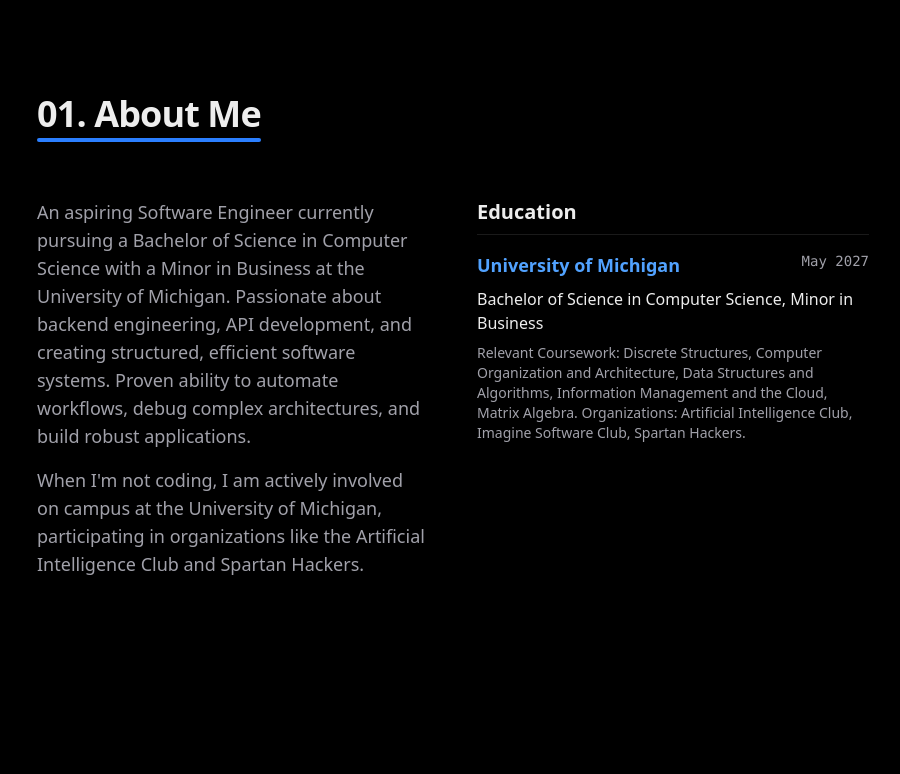
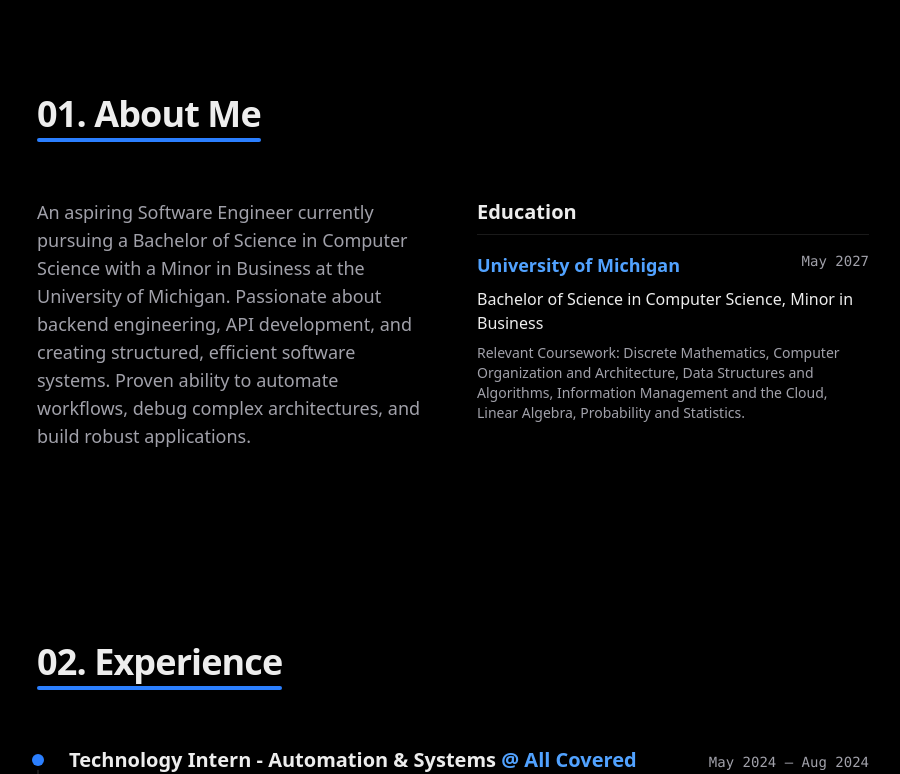
Before and after one commit to ashmityerukola/portfolio, a Next.js app: page / in a window 1280 px wide. Shown: the part 684-1458 px from the top of the page, without its empty margins (187-1087 px from the left). Built offline with nearby package versions, Linux system fonts and the light colour scheme.

Commit message:
update about me and education sections

```diff
--- a/src/components/About.tsx
+++ b/src/components/About.tsx
@@ -18,11 +18,6 @@
                     className="text-muted space-y-4 text-lg"
                 >
                     <p>{resumeData.about}</p>
-                    <p>
-                        When I'm not coding, I am actively involved on campus at the University
-                        of Michigan, participating in organizations like the Artificial
-                        Intelligence Club and Spartan Hackers.
-                    </p>
                 </motion.div>
 
                 <motion.div
--- a/src/data/resume.ts
+++ b/src/data/resume.ts
@@ -32,7 +32,7 @@
       degree: "Bachelor of Science in Computer Science, Minor in Business",
       logoUrl: "",
       end: "May 2027",
-      description: "Relevant Coursework: Discrete Structures, Computer Organization and Architecture, Data Structures and Algorithms, Information Management and the Cloud, Matrix Algebra. Organizations: Artificial Intelligence Club, Imagine Software Club, Spartan Hackers.",
+      description: "Relevant Coursework: Discrete Mathematics, Computer Organization and Architecture, Data Structures and Algorithms, Information Management and the Cloud, Linear Algebra, Probability and Statistics.",
     },
   ],
   work: [
```
